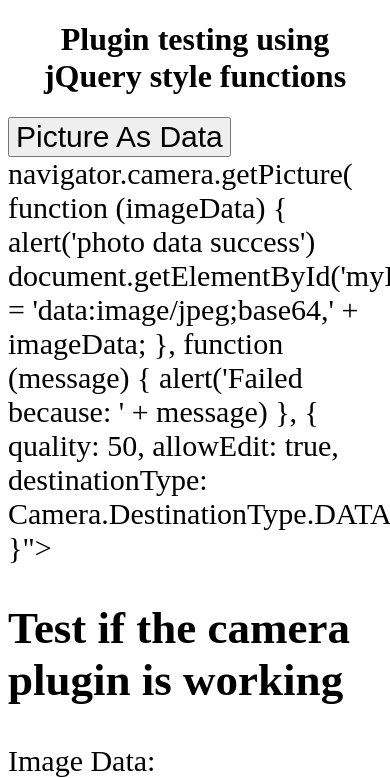
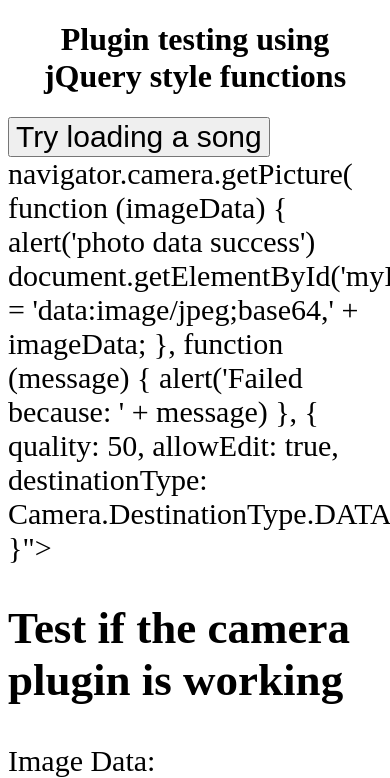
Before and after one commit to hpssjellis/j05-plugin-genenal-pgb-helloworld, a plain HTML site: page index.html in a window 390 px wide. Shown: the top 778 px of the page. Drawn offline with Linux system fonts and the light colour scheme; some packages are replaced by stand-ins of ours.

Commit message:
Update index.html

```diff
--- a/index.html
+++ b/index.html
@@ -19,7 +19,7 @@
 
 
 
-<input type=button value="Picture As Data" style="font-size:30px" onclick="{
+<input type=button value="Try loading a song" style="font-size:30px" onclick="{
 
 
 
```
